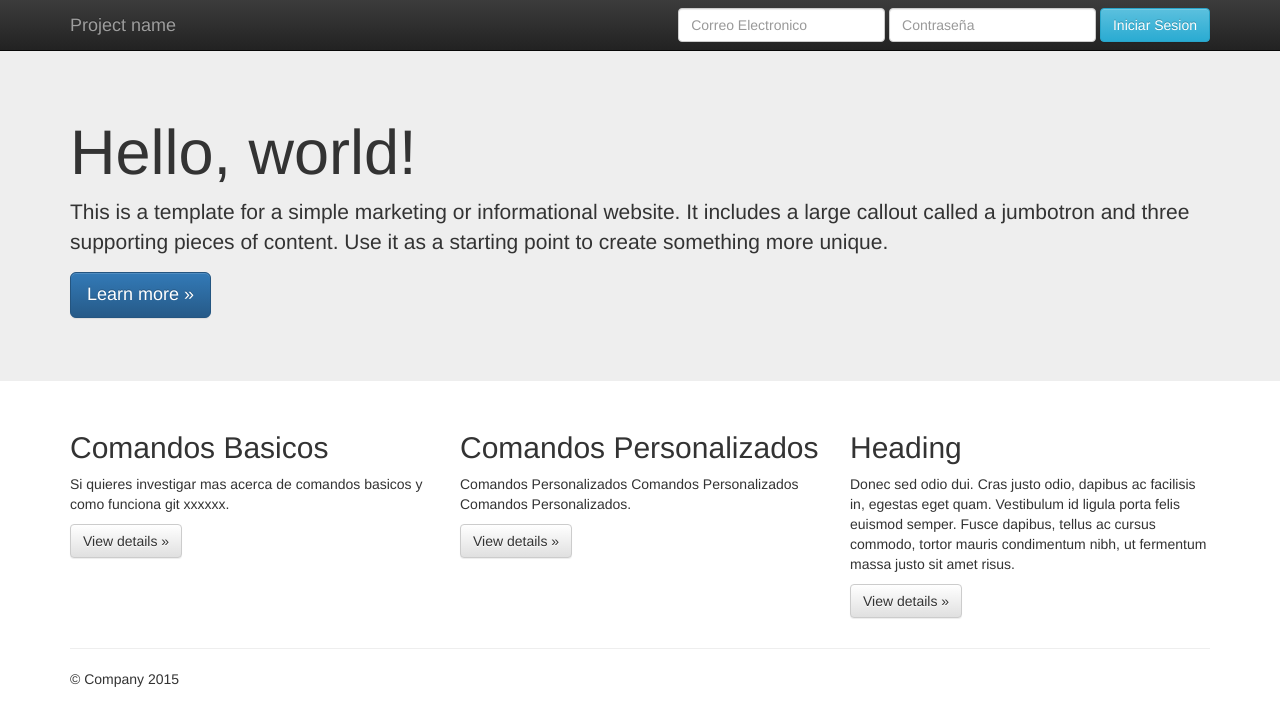
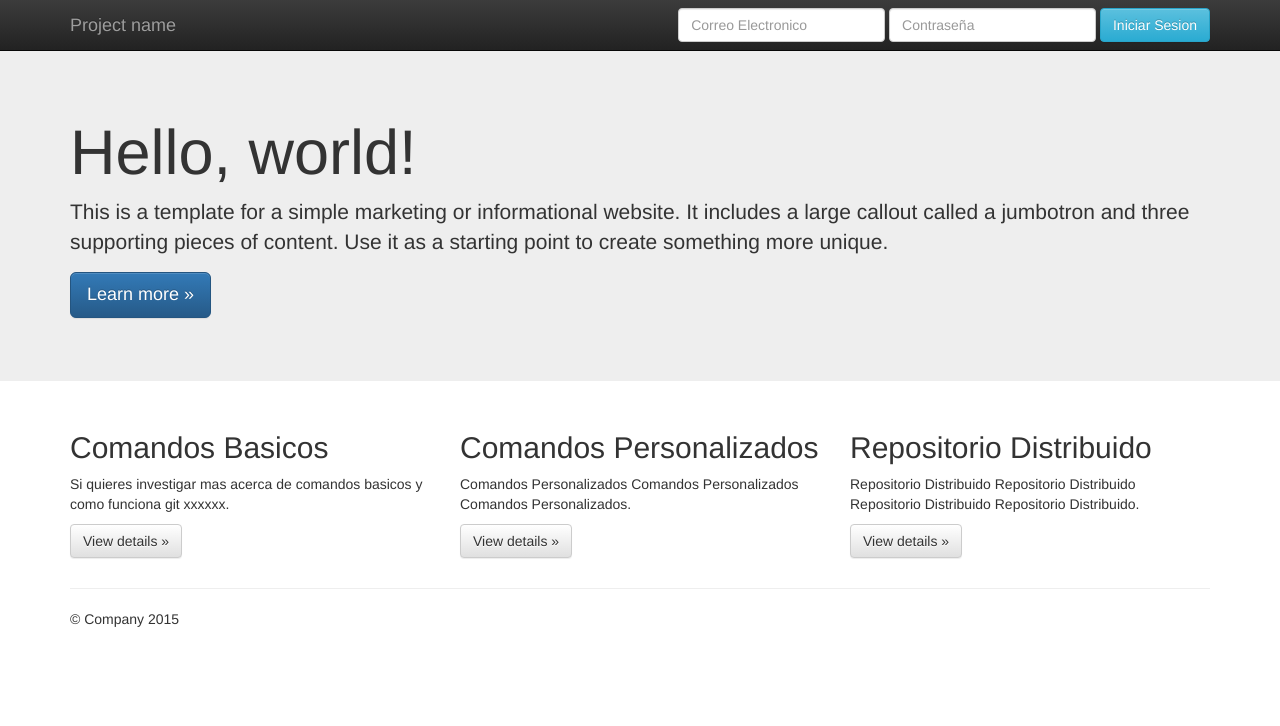
Before and after one commit to vderbis/Curso_Git, a plain HTML site: page index.html in a window 1280 px wide. Drawn offline with nearby package versions, Linux system fonts and the light colour scheme.

Commit message:
Se actualiza articulo3 de seccion secundaria del sitio

```diff
--- a/index.html
+++ b/index.html
@@ -75,8 +75,8 @@
           <p><a class="btn btn-default" href="#" role="button">View details &raquo;</a></p>
        </div>
         <div class="col-md-4">
-          <h2>Heading</h2>
-          <p>Donec sed odio dui. Cras justo odio, dapibus ac facilisis in, egestas eget quam. Vestibulum id ligula porta felis euismod semper. Fusce dapibus, tellus ac cursus commodo, tortor mauris condimentum nibh, ut fermentum massa justo sit amet risus.</p>
+          <h2>Repositorio Distribuido</h2>
+          <p>Repositorio Distribuido Repositorio Distribuido Repositorio Distribuido Repositorio Distribuido.</p>
           <p><a class="btn btn-default" href="#" role="button">View details &raquo;</a></p>
         </div>
       </div>
```
